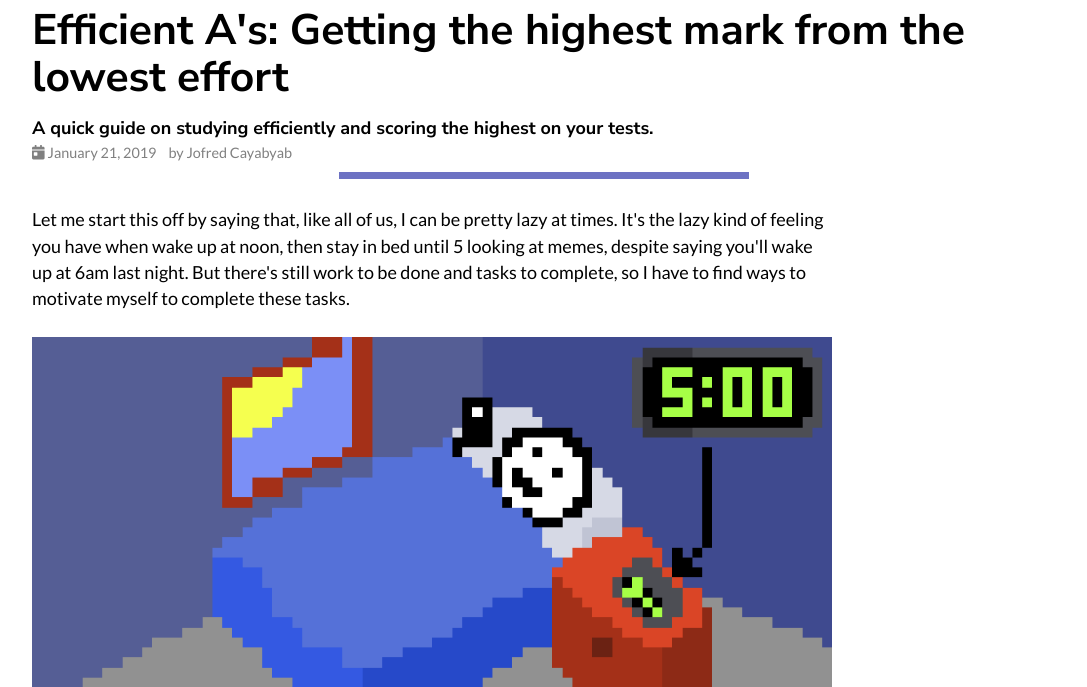
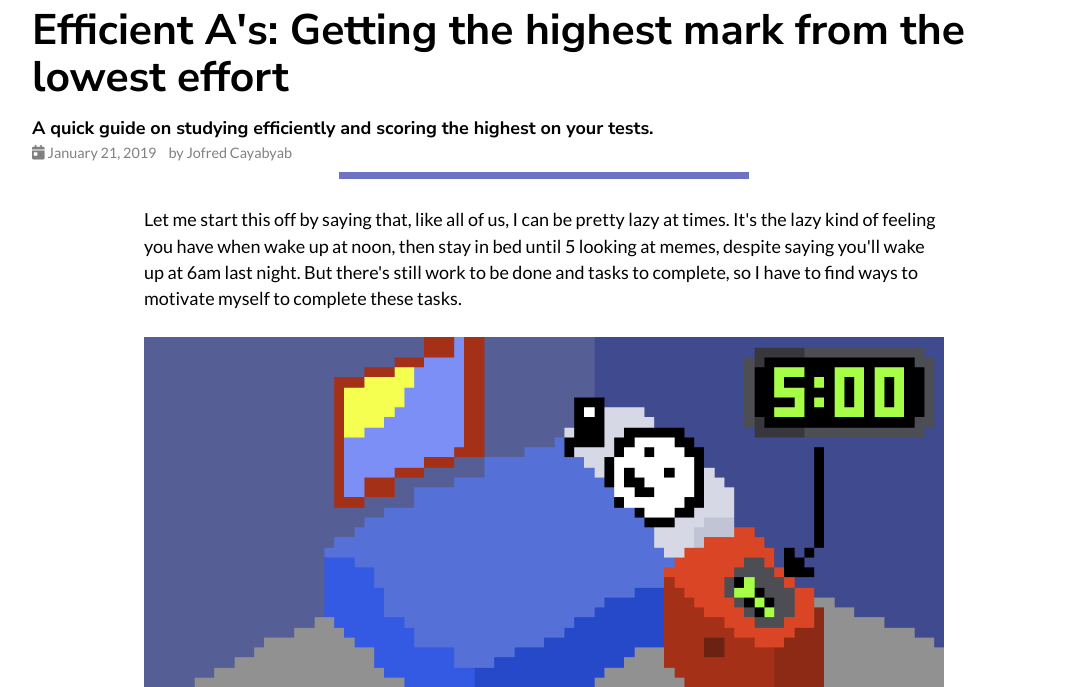
Before and after one commit to jcayabyab/jcayabyab.com, a Gatsby site: page /blog/study in a window 1280 px wide. Shown: the part 113-800 px from the top of the page, without its empty margins (96-1183 px from the left). Built offline with nearby package versions, Linux system fonts and the light colour scheme; Gatsby itself is replaced by a stand-in of ours; some packages are replaced by stand-ins of ours.

Commit message:
fix desktop view

```diff
--- a/src/templates/blog-post.js
+++ b/src/templates/blog-post.js
@@ -27,11 +27,10 @@ const ArticleWrapper = styled.div`
   display: flex;
   justify-content: center;
   margin-top: 1.5em;
-  max-width: 800px;
 `;
 
 const Article = styled.div`
-  width: 100%;
+  max-width: min(100%, 800px);
 `;
 
 const Template = ({ data }) => {
```
